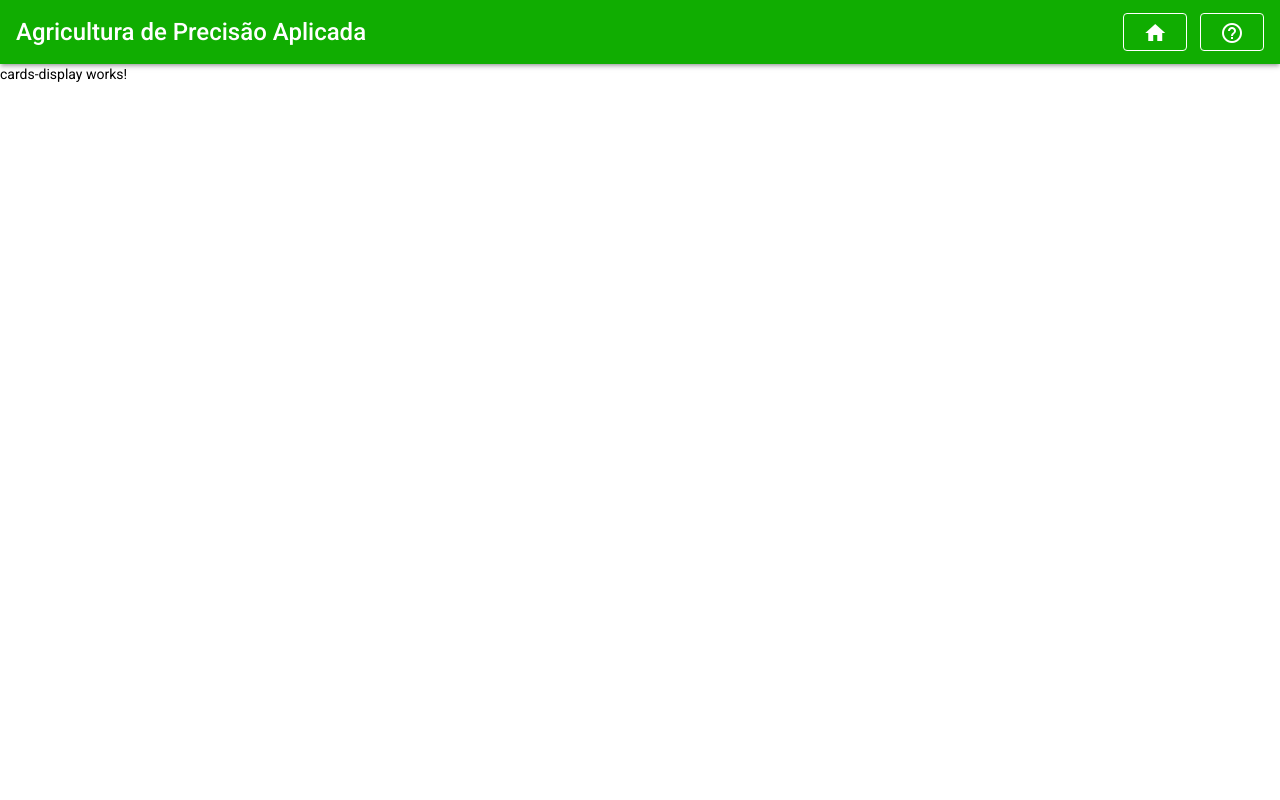
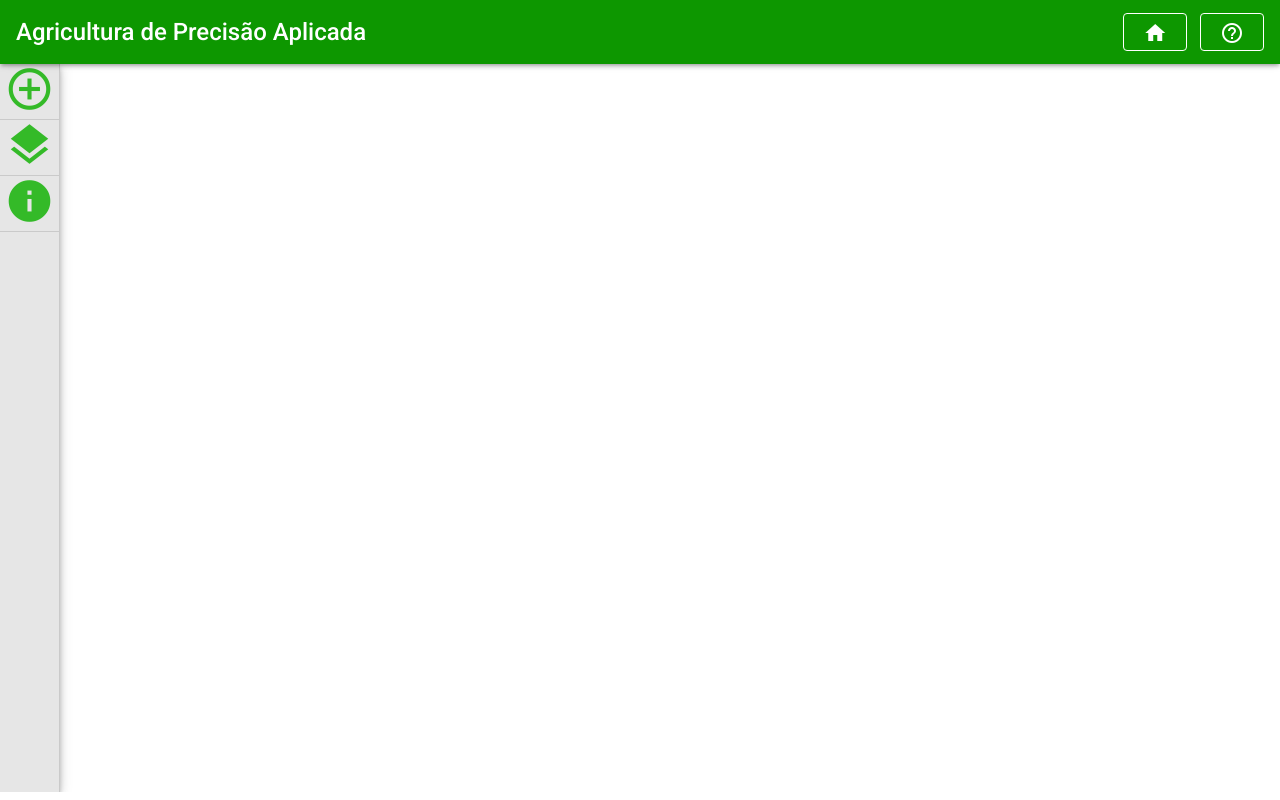
Before and after one commit to LaercioRJ/PrecisionAgricultureInterface, an Angular app: page / in a window 1280 px wide. Built offline with nearby package versions, Linux system fonts and the light colour scheme.

Commit message:
action sidenav

```diff
--- a/src/app/main-menu/cards-display/cards-display.component.css
+++ b/src/app/main-menu/cards-display/cards-display.component.css
@@ -0,0 +1,26 @@
+.mat-sidenav-content{
+    top: 0;
+    bottom: 0;
+    left: 0;
+    right: 0;
+    height: 91vh;
+    background-color: white;
+}
+.actionSidenav{
+    text-align: center;
+    width: 60px;
+    z-index: 5;
+    background-color: rgb(230, 230, 230);
+}
+.material-icons{
+    font-size: 50px;
+}
+.iconContainer {
+    width: 100%;
+    color: #0fb100d3;
+    user-select: none;
+}
+.iconContainer:hover{
+    cursor: pointer;
+    color: #16e903;
+}
--- a/src/app/main-menu/cards-display/cards-display.component.html
+++ b/src/app/main-menu/cards-display/cards-display.component.html
@@ -1 +1,25 @@
-<p>cards-display works!</p>
+<mat-sidenav-container>
+    <mat-sidenav mode="side" class="actionSidenav" [class.mat-elevation-z5]="true" opened>
+        <div matRipple matTooltip="Adicionar layer através de arquivo .txt ou .csv" class="iconContainer">
+            <span class="material-icons">
+                add_circle_outline
+            </span>
+        </div>
+        <mat-divider></mat-divider>
+        <div matRipple matTooltip="Comparar de 2 a 5 layers em mapa" class="iconContainer">
+            <span class="material-icons">
+                layers
+            </span>
+            <mat-divider></mat-divider>
+        </div>
+        <div matRipple matTooltip="Autotoria e licença" class="iconContainer">
+            <span class="material-icons">
+                info
+            </span>
+            <mat-divider></mat-divider>
+        </div>
+    </mat-sidenav>
+    <mat-sidenav-content>
+
+    </mat-sidenav-content>
+</mat-sidenav-container>
--- a/src/app/main-menu/top-bar/top-bar.component.css
+++ b/src/app/main-menu/top-bar/top-bar.component.css
@@ -1,5 +1,5 @@
 mat-toolbar{
-    background-color: #10AD01;
+    background-color: #0d9700;
     width: 100%;
     z-index: 3;
     position: relative;
```
